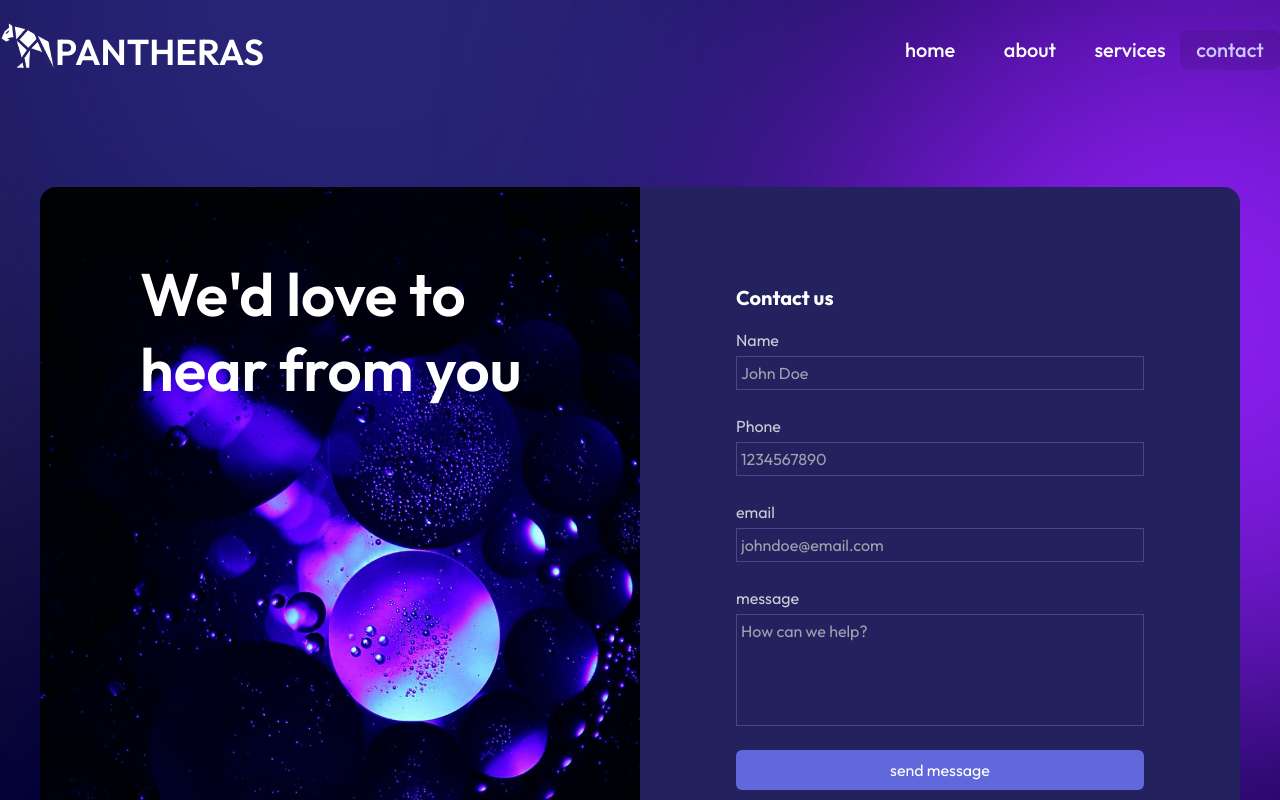
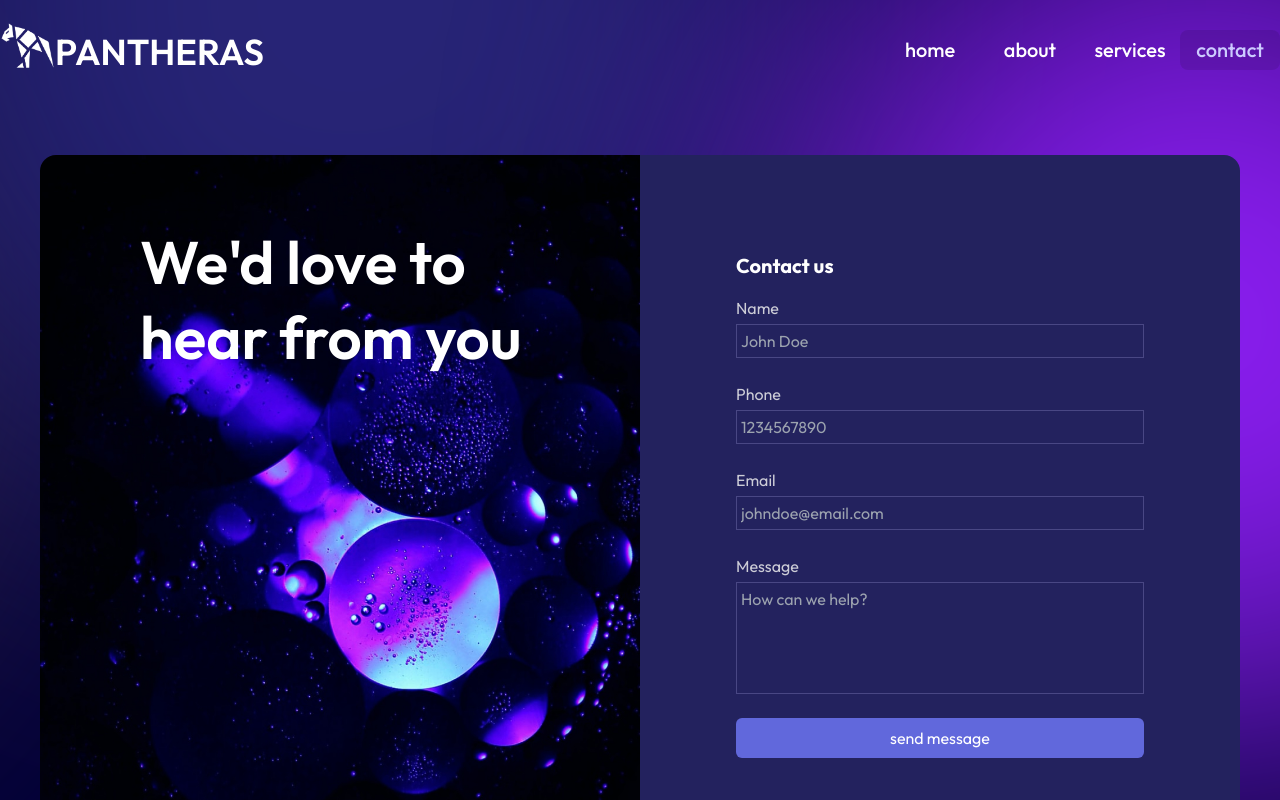
Before and after one commit to shayanabedi98/panthera, a Next.js app: page /contact in a window 1280 px wide. Shown: the top 800 px of the page. Built offline with nearby package versions, Linux system fonts and the light colour scheme.

Commit message:
edit margin styles on contact form

```diff
--- a/src/app/contact/page.tsx
+++ b/src/app/contact/page.tsx
@@ -4,7 +4,7 @@ import ContactImage from "@/components/contact/ContactImage";
 export default function Contact() {
   return (
     <main>
-      <div className="flex mx-auto my-28 w-[1200px] h-[700px]">
+      <div className="flex mx-auto mt-20 mb-44 w-[1200px] h-[700px]">
         <ContactImage />
         <ContactForm />
       </div>
--- a/src/components/contact/ContactForm.tsx
+++ b/src/components/contact/ContactForm.tsx
@@ -84,7 +84,7 @@ export default function ContactForm() {
       </div>
       <div className="flex flex-col w-full my-3">
         <label className="text-info-color mb-1" htmlFor="email">
-          email
+          Email
         </label>
         <input
           placeholder="johndoe@email.com"
@@ -99,7 +99,7 @@ export default function ContactForm() {
       </div>
       <div className="flex flex-col w-full my-3">
         <label className="text-info-color mb-1" htmlFor="message">
-          message
+          Message
         </label>
         <textarea
           placeholder="How can we help?"
```
